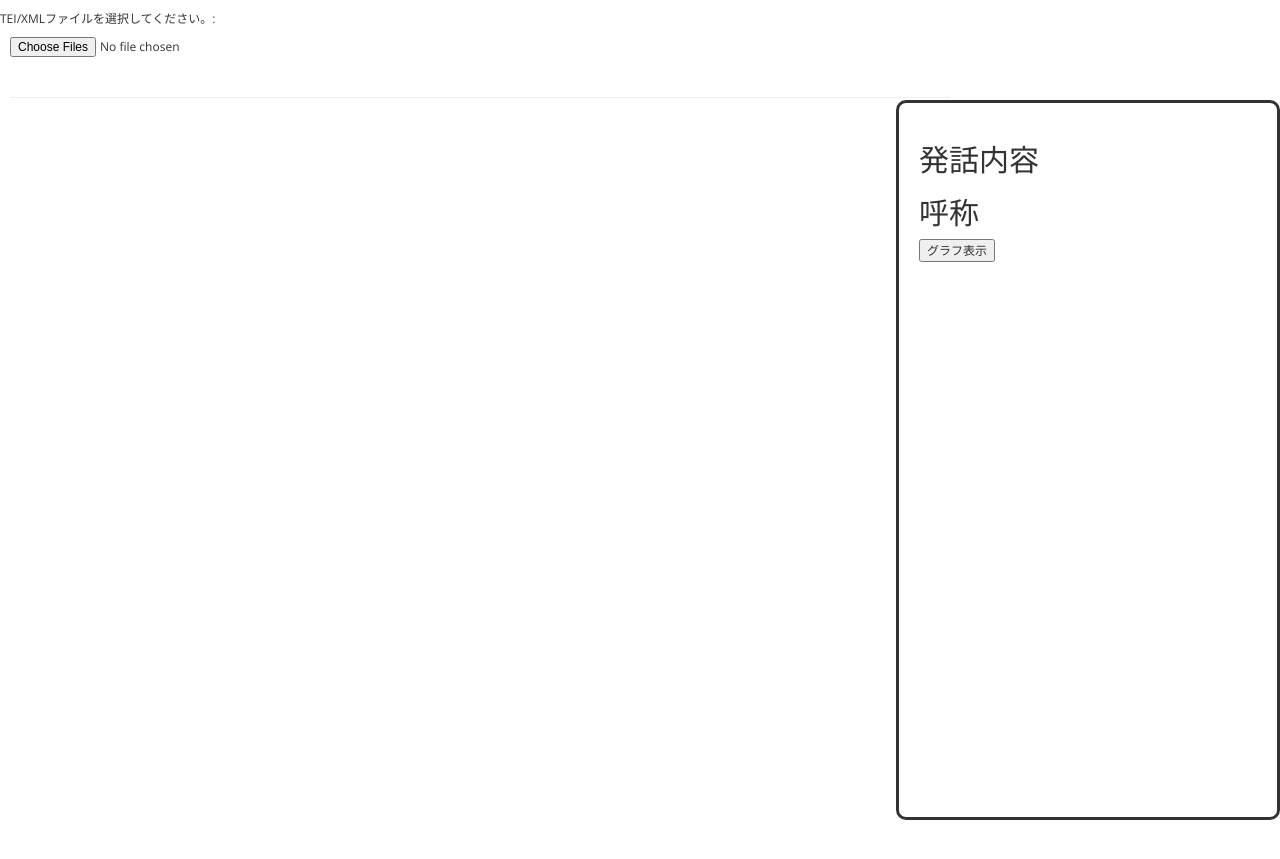
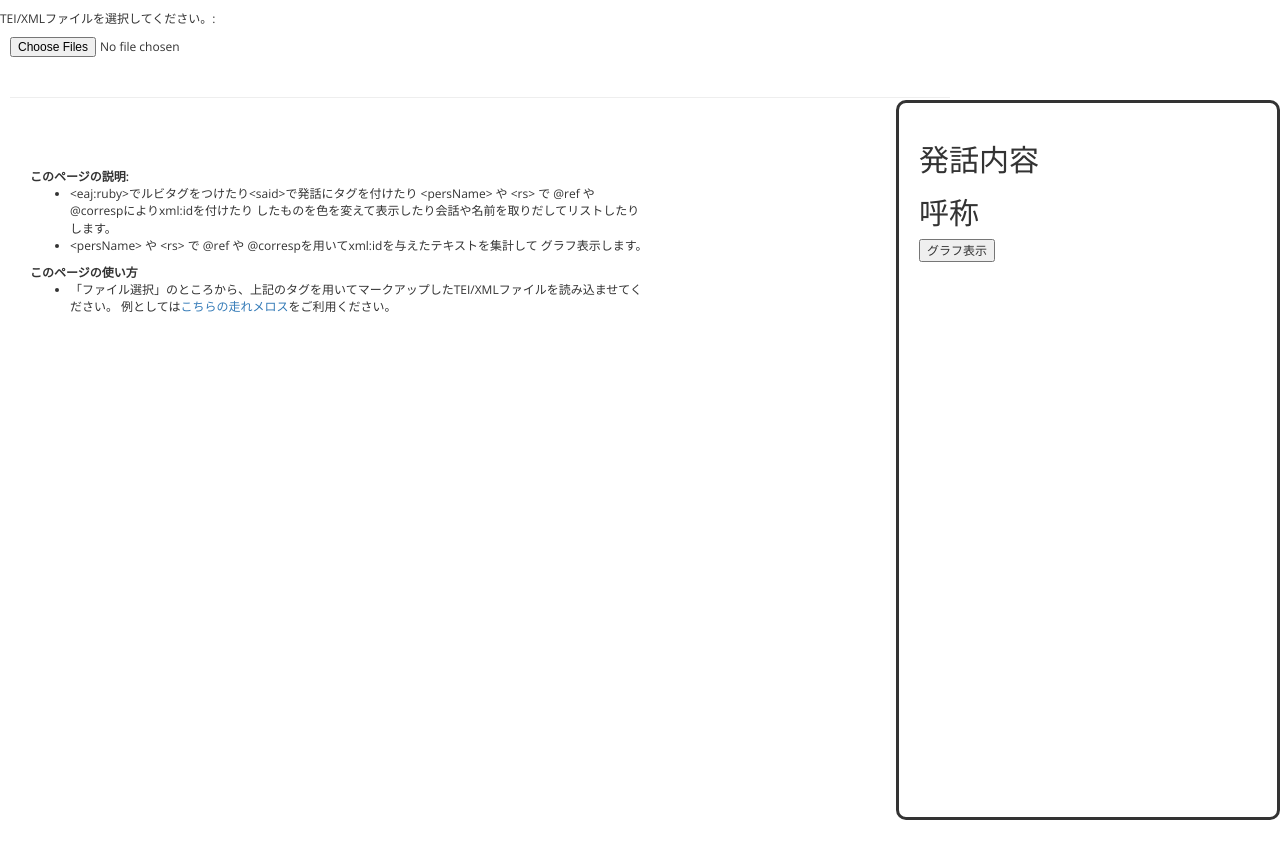
Before and after one commit to TEI-EAJ/aozora_tei, a Jekyll site: the page docs/tools/visualization/display_dazai.html, which Jekyll copies as it is, in a window 1280 px wide. Shown: the top 859 px of the page. Built offline with Jekyll 4.4.1, drawn with Linux system fonts in a browser that asks for light colours; nearby versions of some CDN libraries; library files that are not in the unit come from our copies.

Commit message:
add some explanations

```diff
--- a/docs/tools/visualization/display_dazai.html
+++ b/docs/tools/visualization/display_dazai.html
@@ -143,7 +143,22 @@ TEI/XMLファイルを選択してください。:<div style="padding:10px">
       <div id="legend" style="visibility: hidden;"></div>
     </div>
 </div>
-<div class="result"></div>
+<div class="result">
+<b>このページの説明:</b>
+<ul>
+<li>&lt;eaj:ruby&gt;でルビタグをつけたり&lt;said&gt;で発話にタグを付けたり
+&lt;persName&gt; や &lt;rs&gt; で @ref や @correspによりxml:idを付けたり
+したものを色を変えて表示したり会話や名前を取りだしてリストしたりします。
+
+<li>&lt;persName&gt; や &lt;rs&gt; で @ref や @correspを用いてxml:idを与えたテキストを集計して
+グラフ表示します。
+</ul>
+<b>このページの使い方</b>
+<ul>
+<li>「ファイル選択」のところから、上記のタグを用いてマークアップしたTEI/XMLファイルを読み込ませてください。
+例としては<a href="http://www.dhii.jp/nagasaki/dazai_all_20191012.xml">こちらの走れメロス</a>をご利用ください。
+</ul>
+</div>
 <div class="resultb" style="display:none"></div>
  <div id="dia1" title="">
   <div id="dia1c">
```
